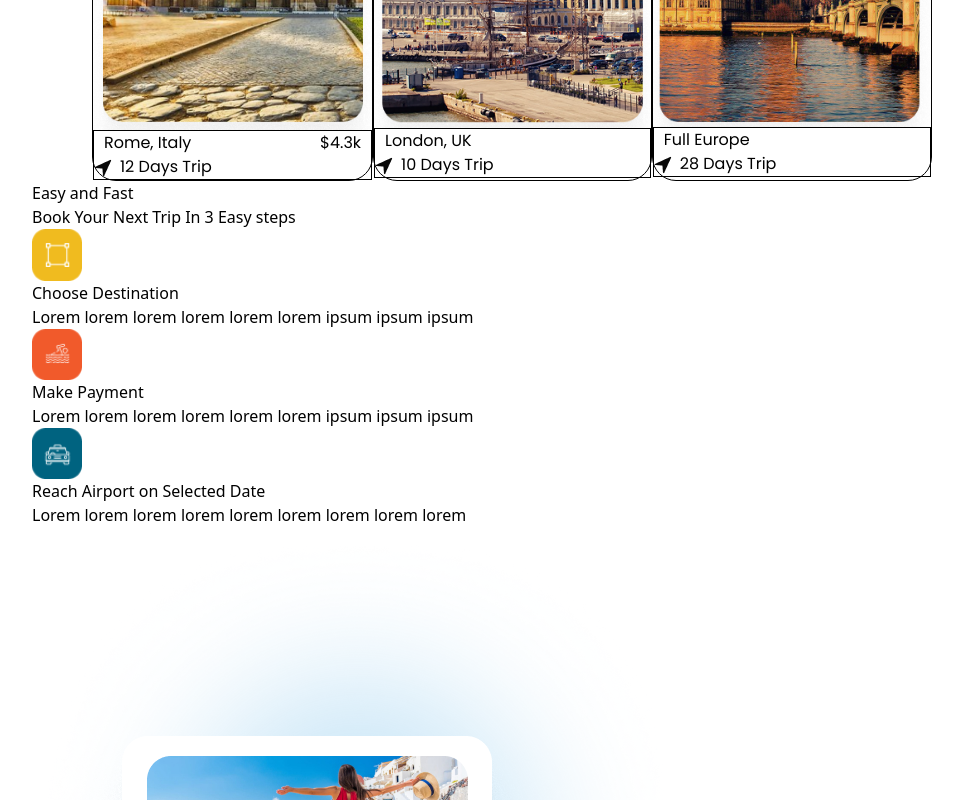
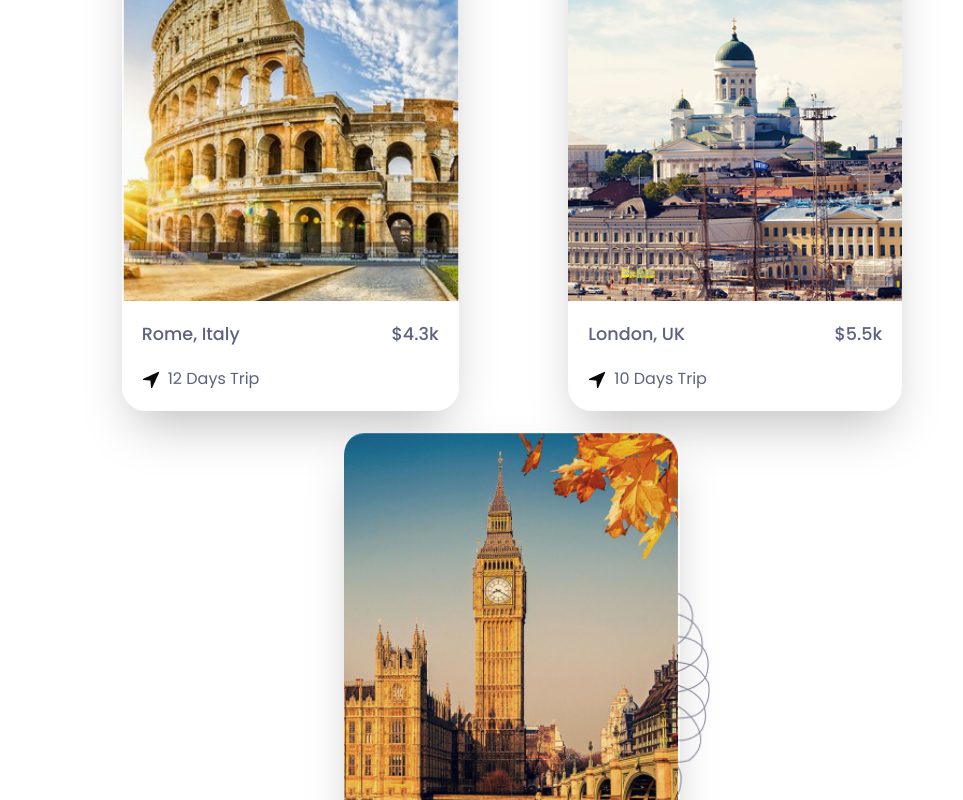
Before and after one commit to TheEldaps/Jadoo-Travels, a Next.js app: page / in a window 1280 px wide. Shown: the part 1960-2760 px from the top of the page, without its empty margins (128-1091 px from the left). Built offline with nearby package versions, Linux system fonts and the light colour scheme; a web font is replaced by a local one.

Commit message:
Style category section decore

```diff
--- a/app/component/CategoryCards.tsx
+++ b/app/component/CategoryCards.tsx
@@ -11,7 +11,7 @@ export default function CategoryCards({
   description: string;
 }) {
   return (
-    <li className=" rounded-4xl px-[20px] shadow-sm hover:shadow-md transition-shadow duration-300 ">
+    <li className=" rounded-4xl px-[20px] shadow-sm hover:shadow-md transition-shadow duration-300 max-w-[300px] ">
       <Image
         src={image}
         width="100"
--- a/app/component/CategorySection.tsx
+++ b/app/component/CategorySection.tsx
@@ -19,7 +19,7 @@ export default function CategorySection() {
         We Offer Best Services
       </h2>
 
-      <ul className="flex justify-evenly gap-[7rem]">
+      <ul className="flex justify-evenly gap-[7rem] flex-wrap">
         <Card
           image={category1}
           description="Built Wicket longer admire do barton vanity itself do in it."
--- a/app/component/DestinationCard.tsx
+++ b/app/component/DestinationCard.tsx
@@ -13,20 +13,21 @@ export default function DestinationCard({
   triplength: string;
 }) {
   return (
-    <section className="rounded-3xl border-1 ">
+    <section className="rounded-3xl  relative min-h-[500px] min-w-[300px] shadow-2xl">
       <Image
         src={img}
         height=""
         width=""
         alt="Destination pictures"
-        className="h-[]"
+        className="object-cover w-full h-full rounded-3xl"
       />
-      <div className="font-[poppins] border-1">
-        <div className="flex justify-between px-[10px]">
-          <div>{location}</div>
+
+      <div className="font-[poppins] text-[#5E6282] w-[100%] bg-white px-[10px] py-[10px] pb-[20px] absolute bottom-0 rounded-b-3xl">
+        <div className="flex justify-between text-[1.1rem] px-[10px] py-[10px]  mb-[10px] font-medium">
+          <div className="">{location}</div>
           <div>{price}</div>
         </div>
-        <div>
+        <div className="text-[1rem]  px-[10px]">
           <Image
             src={NavigationIcon}
             width="18"
--- a/app/component/DestinationSection.jsx
+++ b/app/component/DestinationSection.jsx
@@ -1,12 +1,14 @@
 import React from "react";
+import Image from "next/image";
 import DestinationCard from "./DestinationCard";
 import Destination1 from "../../public/Destination 1.png";
 import Destination2 from "../../public/Destination 2.png";
 import Destination3 from "../../public/Destination 3.png";
+import DestinationDecore from "../../public/DestinationDecore.png";
 
 export default function Destinations() {
   return (
-    <section>
+    <section className="mb-[2000px] ">
       <h3 className="font-[poppins] font-medium text-center mb-[20px]">
         Top Selling
       </h3>
@@ -14,7 +16,7 @@ export default function Destinations() {
         Top Destinations{" "}
       </h2>
 
-      <section className="flex justify-evenly px-[60px]">
+      <section className="flex justify-evenly gap-[20px]  flex-wrap ">
         <DestinationCard
           img={Destination1}
           location="Rome, Italy"
@@ -24,15 +26,25 @@ export default function Destinations() {
         <DestinationCard
           img={Destination2}
           location="London, UK"
-          cost="$5.5k"
+          price="$5.5k"
           triplength="10 Days Trip"
         />
-        <DestinationCard
-          img={Destination3}
-          location="Full Europe"
-          cost="$15k"
-          triplength="28 Days Trip"
-        />
+        <div className="flex relative ">
+          <DestinationCard
+            img={Destination3}
+            location="Full Europe"
+            price="$15k"
+            triplength="28 Days Trip"
+          />
+
+          <Image
+            src={DestinationDecore}
+            width=""
+            height=""
+            alt="Decoration image for the destination section"
+            className="absolute top-[120px] left-[270px]  w-[96px] h-[256px] z-[-1] "
+          />
+        </div>
       </section>
     </section>
   );
```
Also changed, not shown: public/DestinationDecore.png (added).
